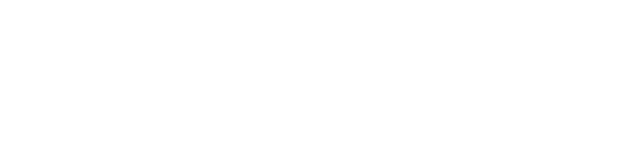
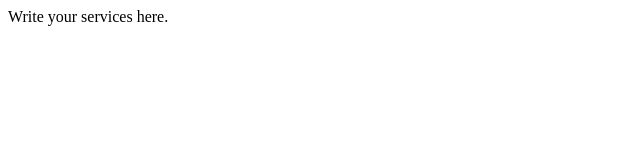
Before and after one commit to strangefellow001/GitIncludedProject, a plain HTML site: page GitIncludedProject/services.html in a window 1280 px wide. Shown: the whole page, without its empty margins (0-640 px from the left). Drawn offline with Linux system fonts and the light colour scheme.

Commit message:
services updated

```diff
--- a/GitIncludedProject/services.html
+++ b/GitIncludedProject/services.html
@@ -5,6 +5,6 @@
     <title></title>
 </head>
 <body>
-
+    Write your services here.
 </body>
 </html>
```
